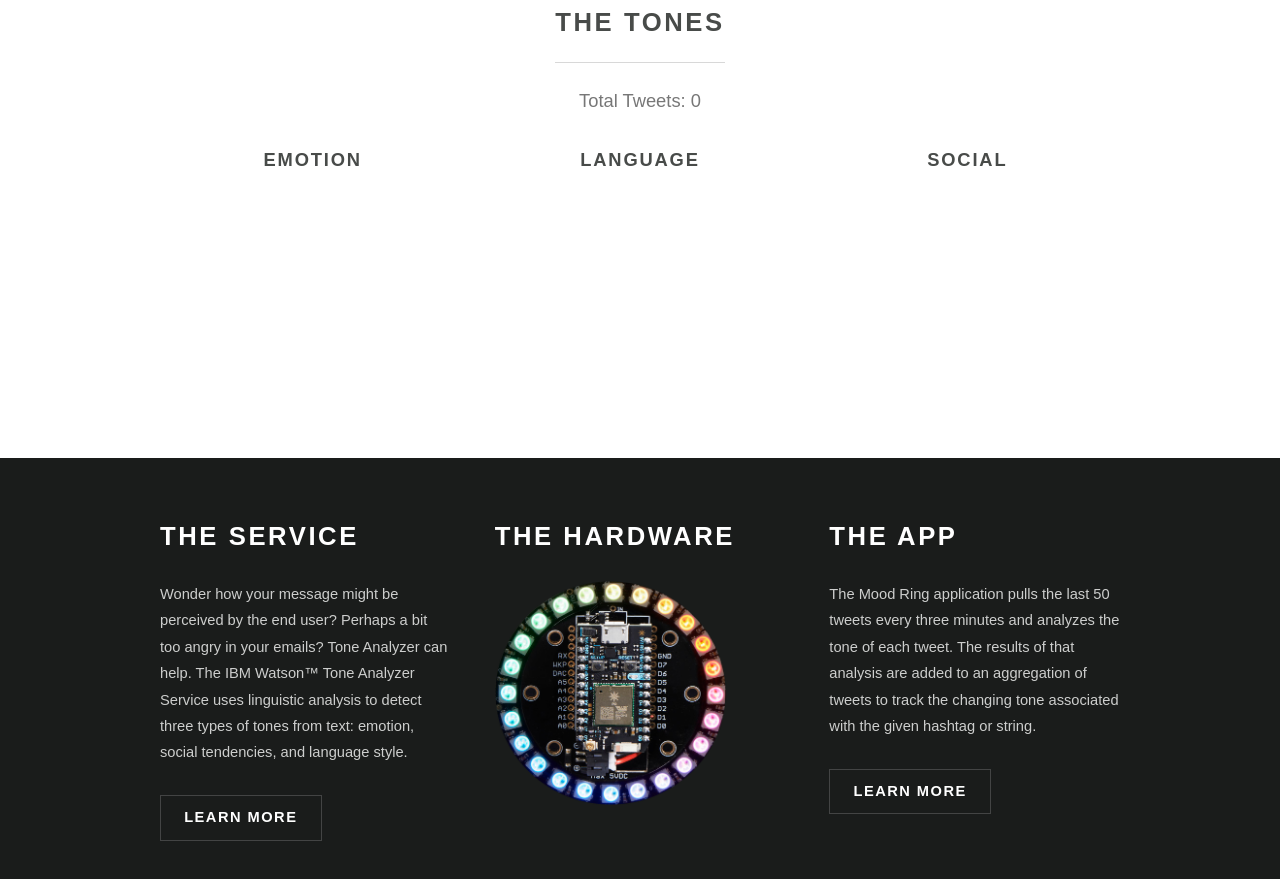
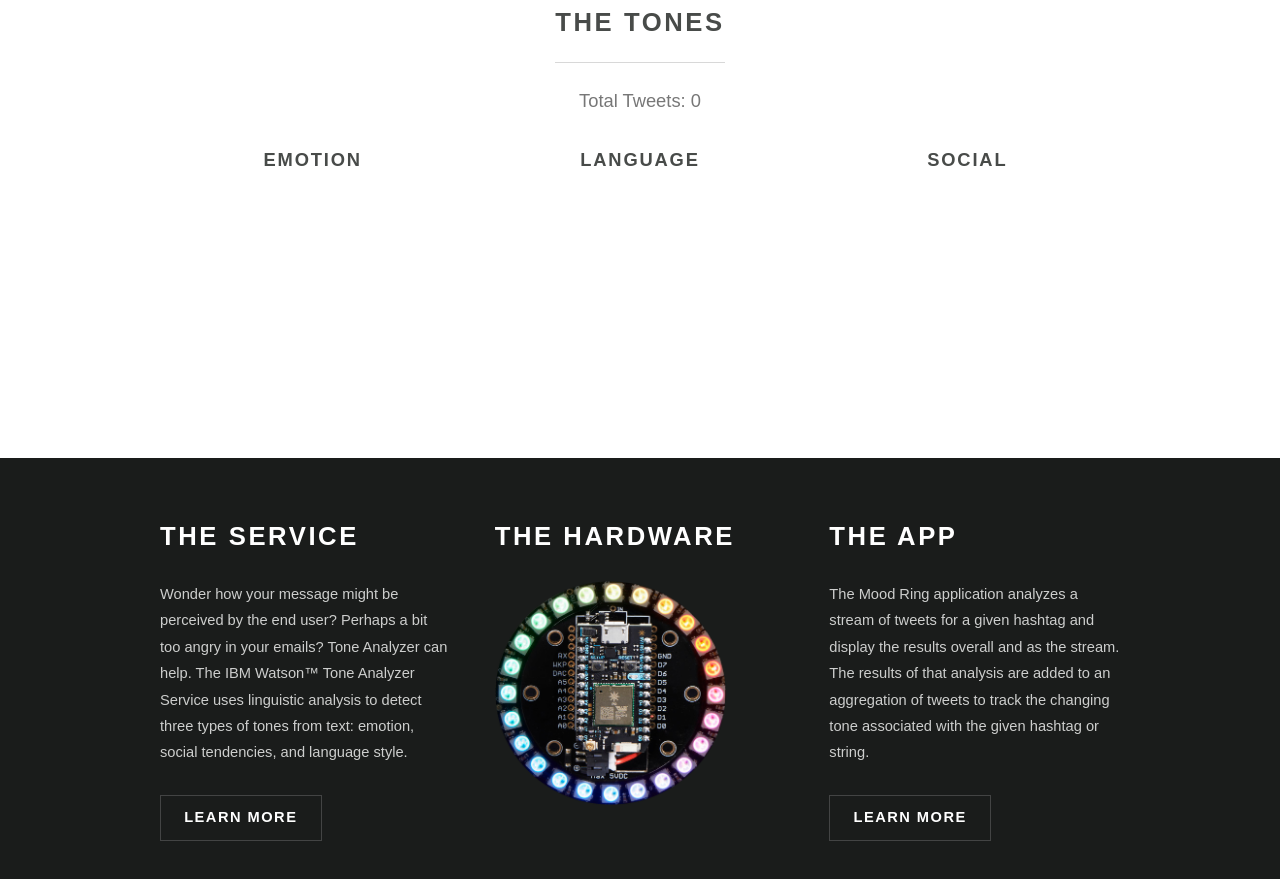
Before and after one commit to sharpstef/particle-photon-watson, a website: page public/index.html in a window 1280 px wide. Shown: the part 856-1735 px from the top of the page. Drawn offline with nearby package versions, Linux system fonts and the light colour scheme; a script that the page names is missing.

```diff
--- a/public/index.html
+++ b/public/index.html
@@ -72,7 +72,7 @@
 							</section>
 						<section class="4u$ 6u$(medium) 12u$(xsmall)">
 							<h2>The App</h2>
-							<p>The Mood Ring application pulls the last 50 tweets every three minutes and analyzes the tone of each tweet. The results of that analysis are added to an aggregation of tweets to track the changing tone associated with the given hashtag or string. </p>
+							<p>The Mood Ring application analyzes a stream of tweets for a given hashtag and display the results overall and as the stream. The results of that analysis are added to an aggregation of tweets to track the changing tone associated with the given hashtag or string. </p>
                             <ul class="actions">
                             <li><a href="http://jeancarlbisson.com/2016/04/08/led-pin-analyzing-the-tone-of-tweets-part-i" target="_blank" class="button alt">Learn more</a></li></ul>
 
```
Also changed, not shown: app.js (+23 -0 lines), 1 other file.
